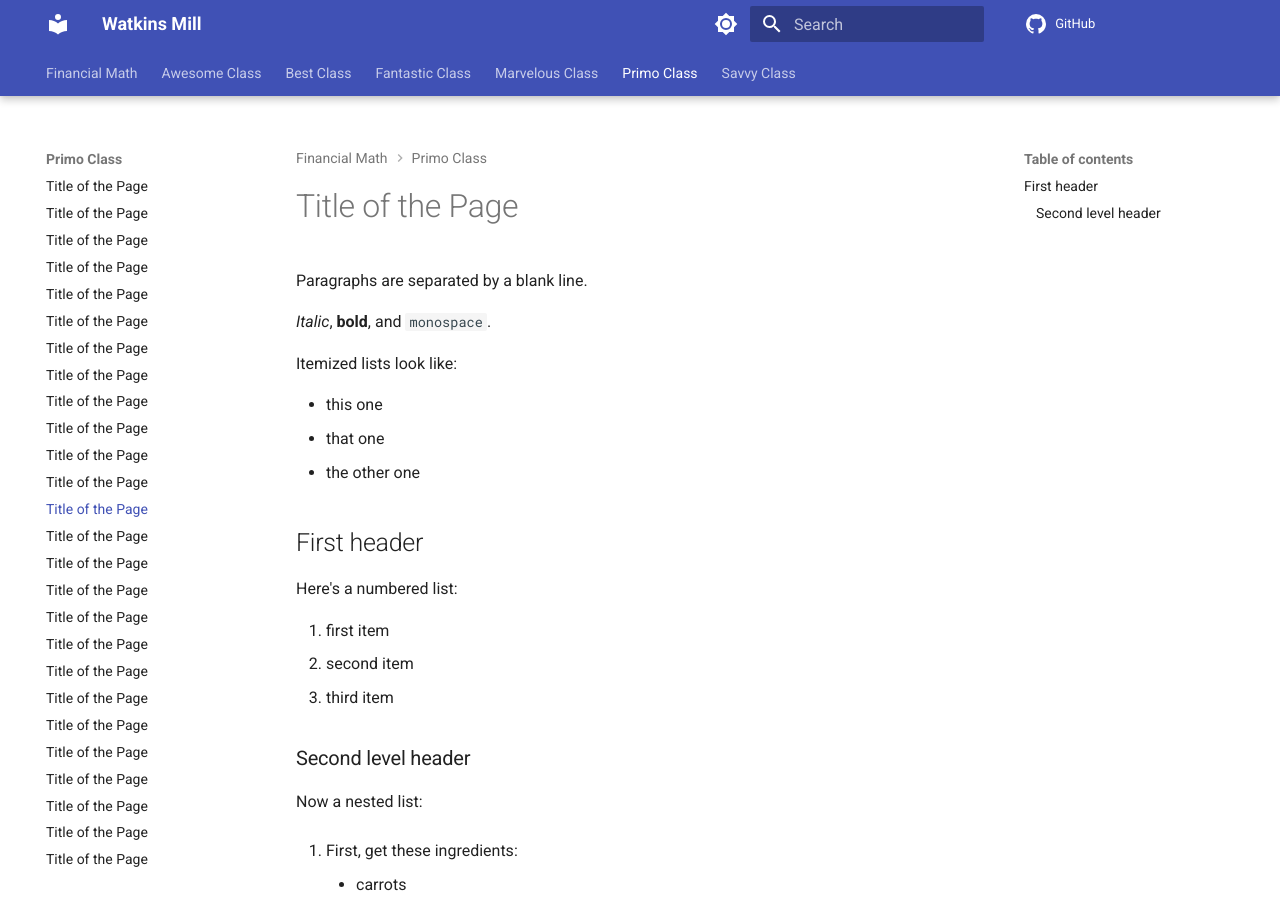
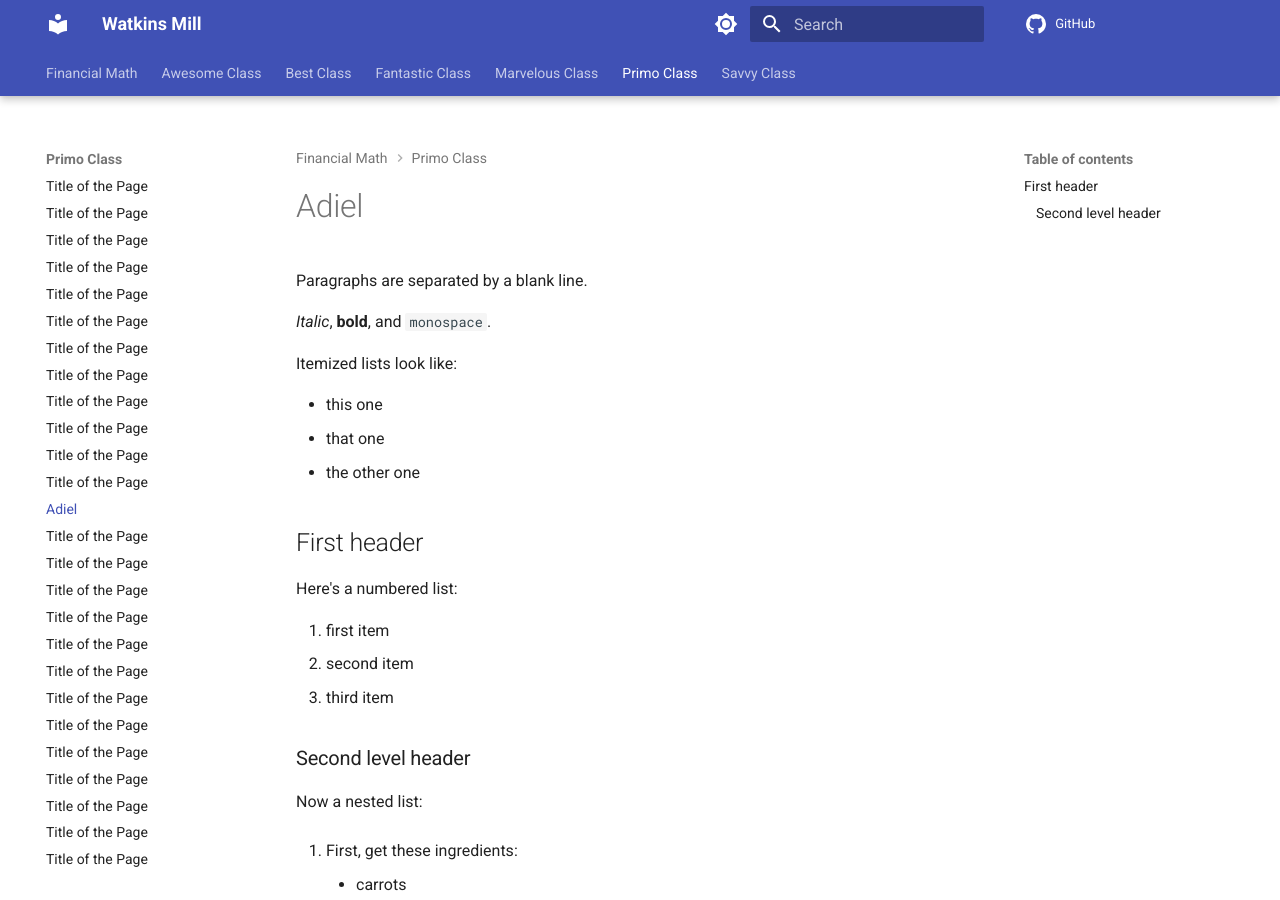
Before and after one commit to drjmarino/website, an MkDocs documentation site: the page built from docs/primo/human13.md, in a window 1280 px wide and 900 px high. Built offline with MkDocs 1.6.1 and Material for MkDocs 9.7.7, drawn with Linux system fonts in a browser that asks for light colours; comment, search, counter and statistics services are not loaded.

Commit message:
Update human13.md

```diff
--- a/docs/primo/human13.md
+++ b/docs/primo/human13.md
@@ -1,4 +1,4 @@
-# Title of the Page
+# Adiel
 
 Paragraphs are separated by a blank line.
 
```
